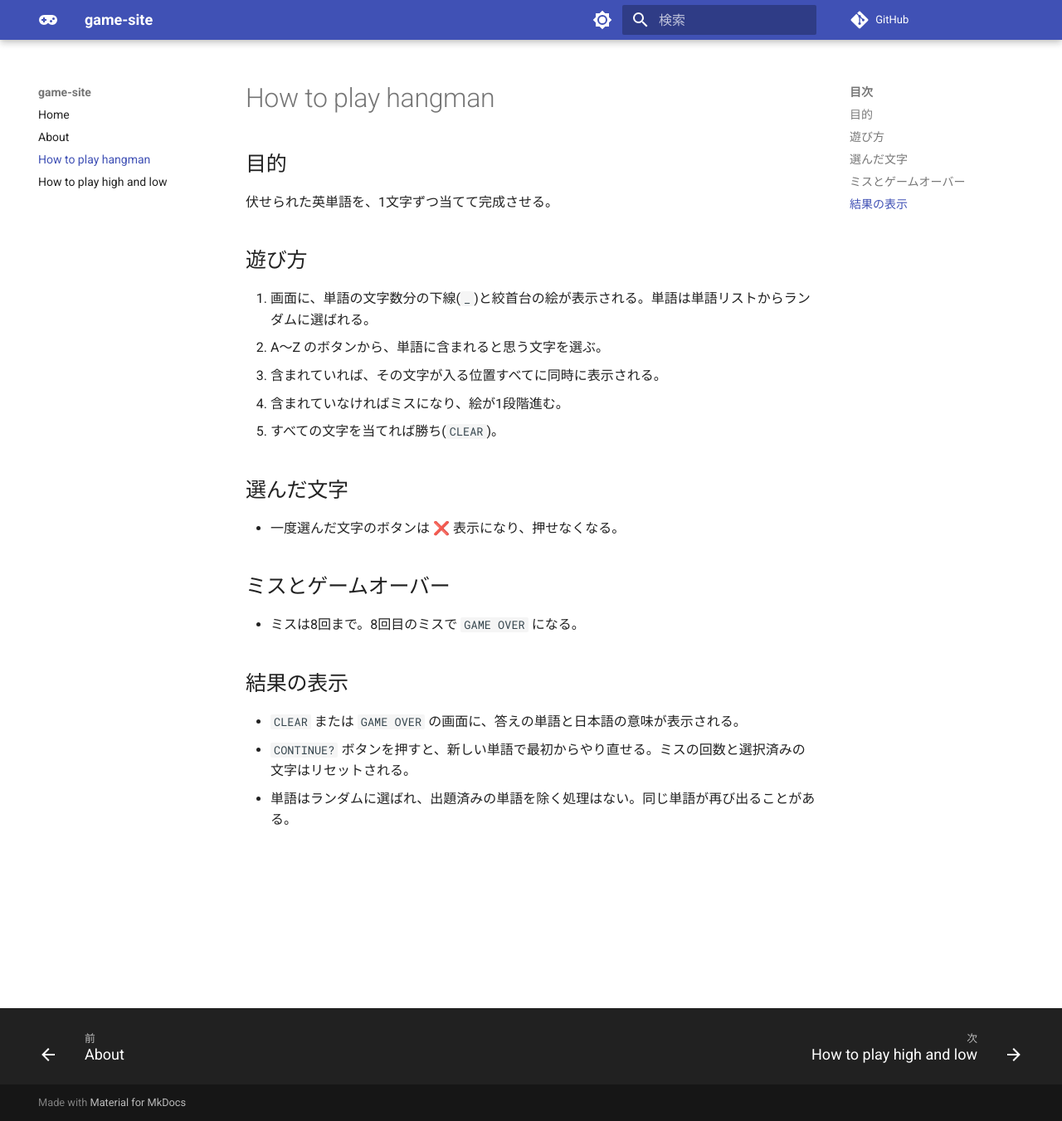
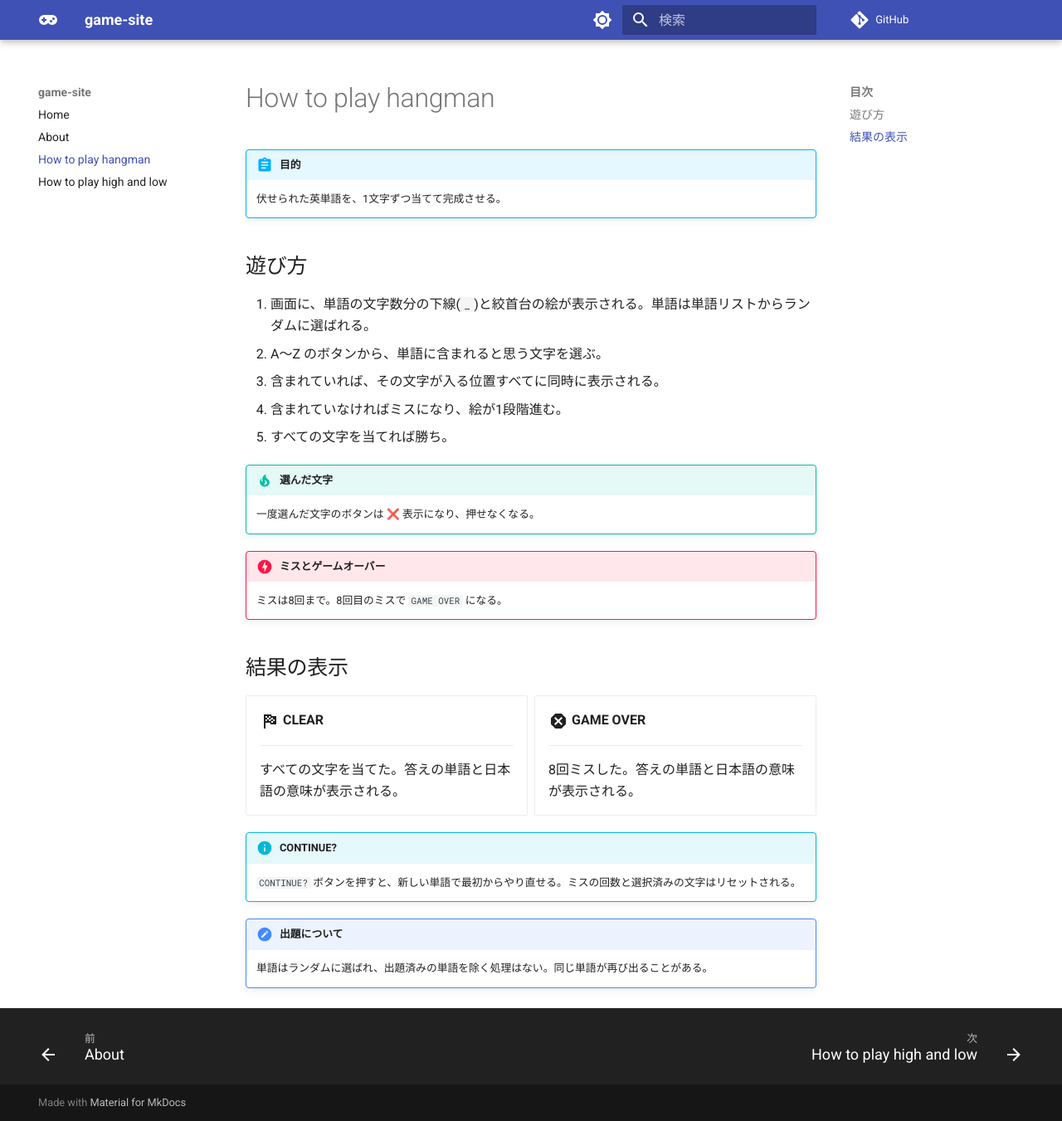
Before and after one commit to anecdotecode/streamlit-practice, an MkDocs documentation site: the page built from docs/howtous/hang_man.md, in a window 1280 px wide and 1351 px high. Shown: the whole window at 83% size. Built offline with MkDocs 1.6.1 and Material for MkDocs 9.7.7, drawn with Linux system fonts in a browser that asks for light colours; comment, search, counter and statistics services are not loaded; the version menu is left out.

Commit message:
mds more fun

```diff
--- a/docs/howtous/hang_man.md
+++ b/docs/howtous/hang_man.md
@@ -10,18 +10,38 @@
 2. A〜Z のボタンから、単語に含まれると思う文字を選ぶ。
 3. 含まれていれば、その文字が入る位置すべてに同時に表示される。
 4. 含まれていなければミスになり、絵が1段階進む。
-5. すべての文字を当てれば勝ち(`CLEAR`)。
+5. すべての文字を当てれば勝ち。
 
-## 選んだ文字
+!!! tip "選んだ文字"
 
-- 一度選んだ文字のボタンは ❌ 表示になり、押せなくなる。
+    一度選んだ文字のボタンは ❌ 表示になり、押せなくなる。
 
-## ミスとゲームオーバー
+!!! danger "ミスとゲームオーバー"
 
-- ミスは8回まで。8回目のミスで `GAME OVER` になる。
+    ミスは8回まで。8回目のミスで `GAME OVER` になる。
 
 ## 結果の表示
 
-- `CLEAR` または `GAME OVER` の画面に、答えの単語と日本語の意味が表示される。
-- `CONTINUE?` ボタンを押すと、新しい単語で最初からやり直せる。ミスの回数と選択済みの文字はリセットされる。
-- 単語はランダムに選ばれ、出題済みの単語を除く処理はない。同じ単語が再び出ることがある。
+<div class="grid cards" markdown>
+
+-   :material-flag-checkered:{ .lg .middle } __CLEAR__
+
+    ---
+
+    すべての文字を当てた。答えの単語と日本語の意味が表示される。
+
+-   :material-close-octagon:{ .lg .middle } __GAME OVER__
+
+    ---
+
+    8回ミスした。答えの単語と日本語の意味が表示される。
+
+</div>
+
+!!! info "CONTINUE?"
+
+    `CONTINUE?` ボタンを押すと、新しい単語で最初からやり直せる。ミスの回数と選択済みの文字はリセットされる。
+
+!!! note "出題について"
+
+    単語はランダムに選ばれ、出題済みの単語を除く処理はない。同じ単語が再び出ることがある。
```
Also changed, not shown: other parts of docs/howtous/hang_man.md (+2 -2 lines), docs/howtous/high_and_low.md (+15 -10 lines).
